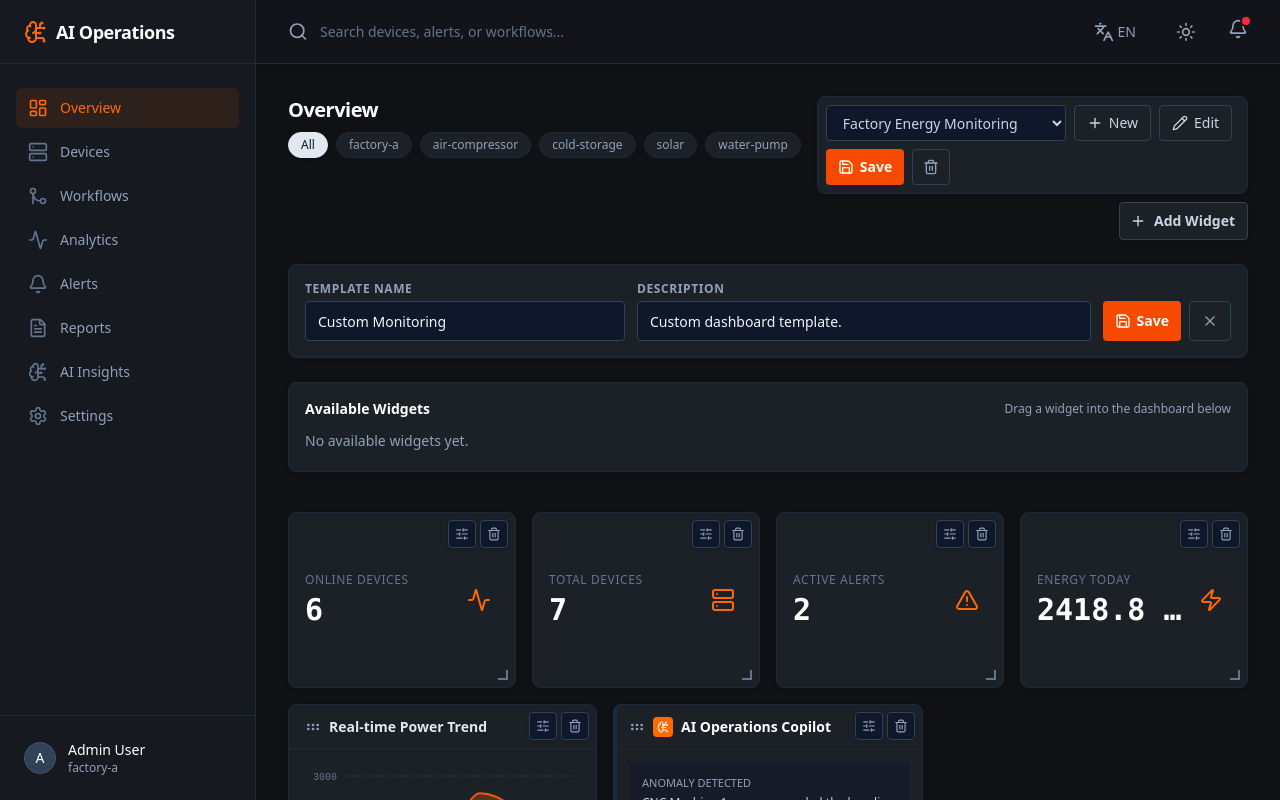
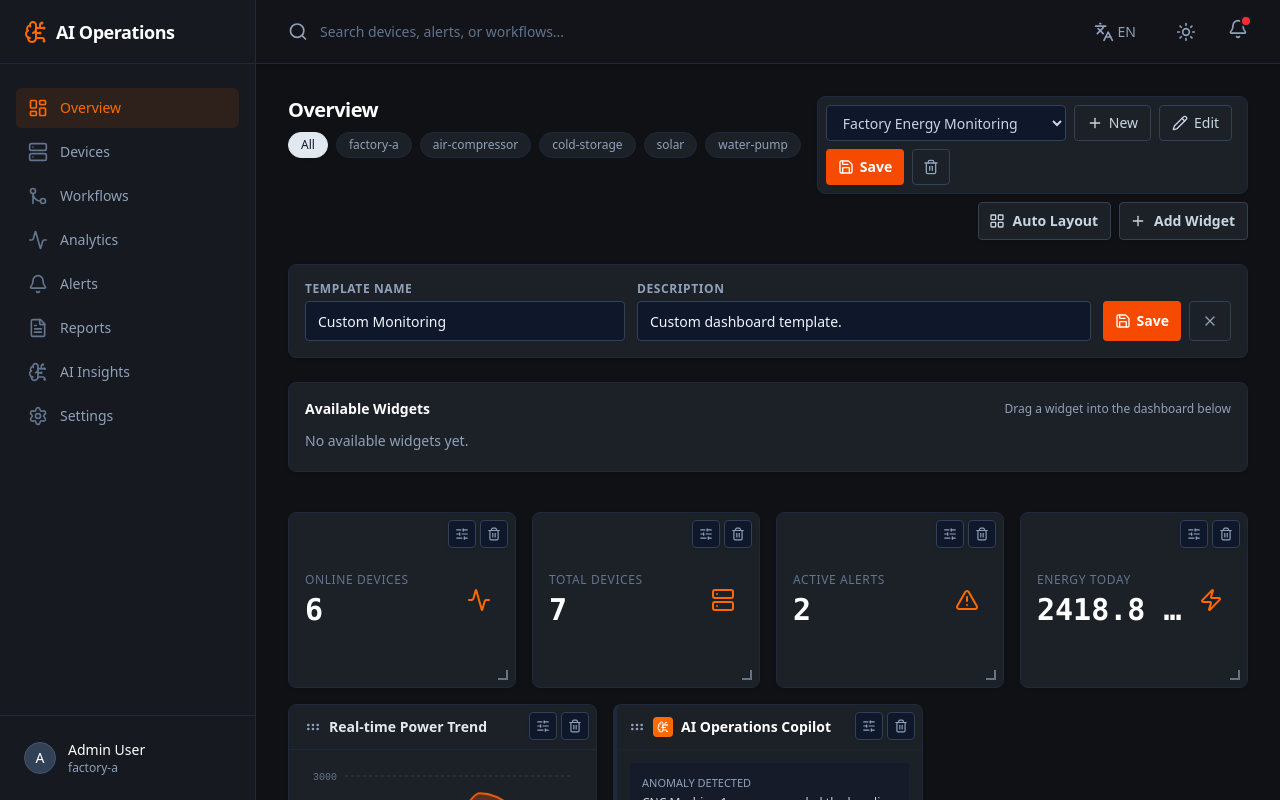
Before and after one commit to samlau0086/ai-iot-dashboard, a React (Vite) app: page / in a window 1280 px wide. Both pictures are taken after a click on the button "New". Built offline with nearby package versions, Linux system fonts and the light colour scheme.

Commit message:
已加上 Auto Layout 一键排版按钮，只在模板编辑状态显示

```diff
--- a/src/views/Overview.tsx
+++ b/src/views/Overview.tsx
@@ -1,5 +1,5 @@
 import React, { useEffect, useMemo, useRef, useState } from 'react';
-import { Activity, Server, Zap, AlertTriangle, BrainCircuit, Plus, GripHorizontal, Save, Pencil, Trash2, X, Sun, BatteryCharging, Thermometer, Droplets, DoorOpen, Gauge, Waves, Timer, Wind, SlidersHorizontal } from 'lucide-react';
+import { Activity, Server, Zap, AlertTriangle, BrainCircuit, Plus, GripHorizontal, Save, Pencil, Trash2, X, Sun, BatteryCharging, Thermometer, Droplets, DoorOpen, Gauge, Waves, Timer, Wind, SlidersHorizontal, LayoutGrid } from 'lucide-react';
 import { AreaChart, Area, XAxis, YAxis, CartesianGrid, Tooltip, ResponsiveContainer, BarChart, Bar, PieChart, Pie, Cell } from 'recharts';
 import { mockEnergyTrends, mockAlerts } from '../lib/mockData';
 import { useAppStore } from '../lib/store';
@@ -528,6 +528,62 @@ export function Overview() {
     setDraggingLibraryWidgetId(null);
   };
 
+  const getWidgetLayoutSize = (widget: OverviewWidget) => {
+    if (widget.type === 'kpi') return { w: 3, h: 2, minW: 2, minH: 2 };
+    if (widget.type === 'trend' || widget.type === 'chart' || widget.type === 'ai') return { w: 4, h: 5, minW: 3, minH: 3 };
+    if (widget.type === 'custom') {
+      const mode = widget.displayMode || 'number';
+      if (['line', 'area', 'bar', 'donut'].includes(mode)) return { w: 4, h: 4, minW: 3, minH: 3 };
+      return { w: 3, h: 2, minW: 2, minH: 2 };
+    }
+
+    return { w: 3, h: 2, minW: 2, minH: 2 };
+  };
+
+  const sortWidgetsForAutoLayout = (widgets: OverviewWidget[]) => {
+    const priority = (widget: OverviewWidget) => {
+      if (widget.type === 'kpi') return 0;
+      if (widget.type === 'custom' && ['number', 'gauge', 'status'].includes(widget.displayMode || 'number')) return 1;
+      if (widget.type === 'trend' || widget.type === 'chart') return 2;
+      if (widget.type === 'custom') return 3;
+      if (widget.type === 'ai') return 4;
+      return 5;
+    };
+
+    return [...widgets].sort((first, second) => priority(first) - priority(second));
+  };
+
+  const autoArrangeWidgets = () => {
+    let x = 0;
+    let y = 0;
+    let rowHeight = 0;
+
+    const nextLayout = sortWidgetsForAutoLayout(overviewWidgets).map((widget) => {
+      const size = getWidgetLayoutSize(widget);
+
+      if (x + size.w > GRID_COLS) {
+        x = 0;
+        y += rowHeight;
+        rowHeight = 0;
+      }
+
+      const item = {
+        i: widget.id,
+        x,
+        y,
+        ...size,
+      };
+
+      x += size.w;
+      rowHeight = Math.max(rowHeight, size.h);
+
+      return item;
+    });
+
+    updateOverviewLayout(nextLayout);
+    setActiveSnapGuide({});
+  };
+
   const handleTagSelect = (tag: string) => {
     setSelectedTag(tag);
 
@@ -1017,6 +1073,15 @@ export function Overview() {
           </div>
 
           {isTemplateEditing && (
+            <>
+            <button
+              type="button"
+              onClick={autoArrangeWidgets}
+              className="inline-flex items-center gap-x-2 rounded bg-white dark:bg-[#1c2128] px-3 py-2 text-sm font-semibold text-slate-700 dark:text-slate-300 shadow-sm border border-slate-300 dark:border-slate-700 hover:bg-slate-50 dark:hover:bg-slate-800/80 transition-colors"
+            >
+              <LayoutGrid className="-ml-0.5 h-4 w-4" aria-hidden="true" />
+              Auto Layout
+            </button>
             <button
               type="button"
               onClick={() => openWidgetBuilder()}
@@ -1025,6 +1090,7 @@ export function Overview() {
               <Plus className="-ml-0.5 h-4 w-4" aria-hidden="true" />
               Add Widget
             </button>
+            </>
           )}
         </div>
       </div>
```
